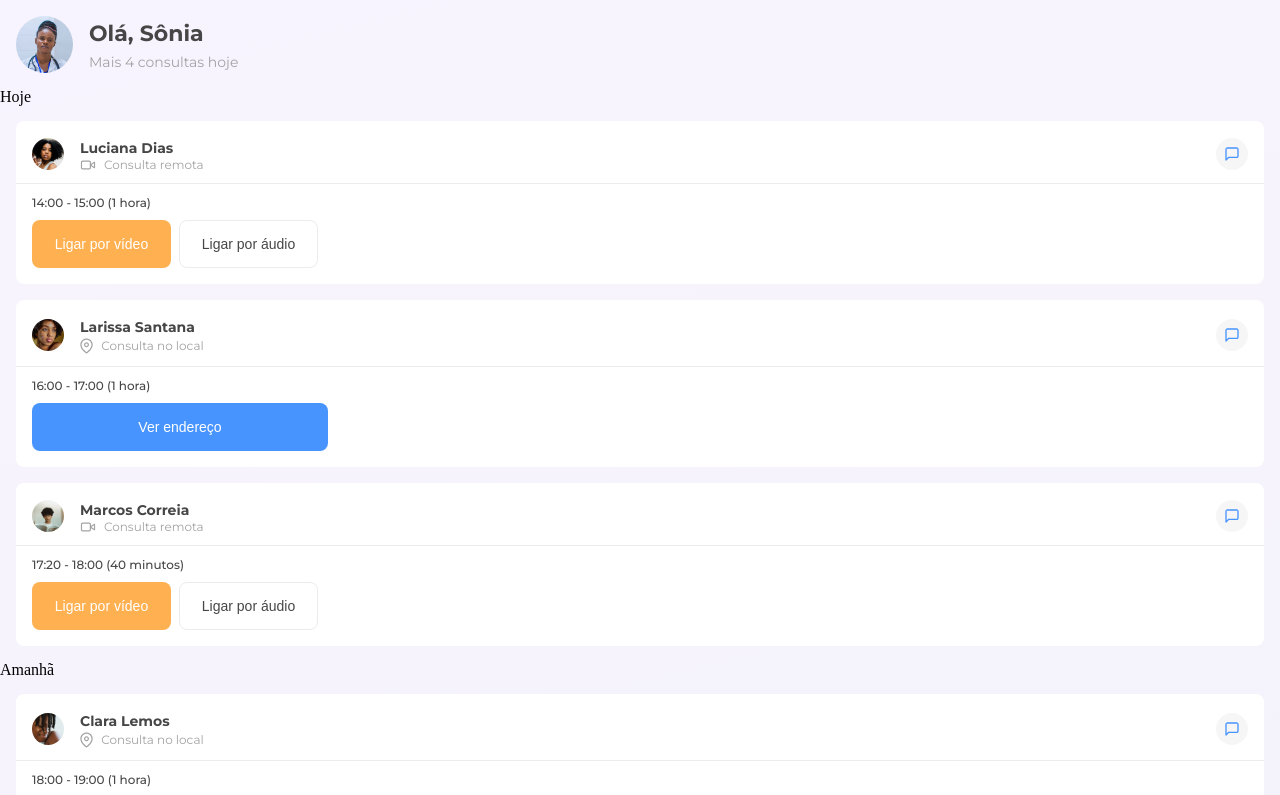
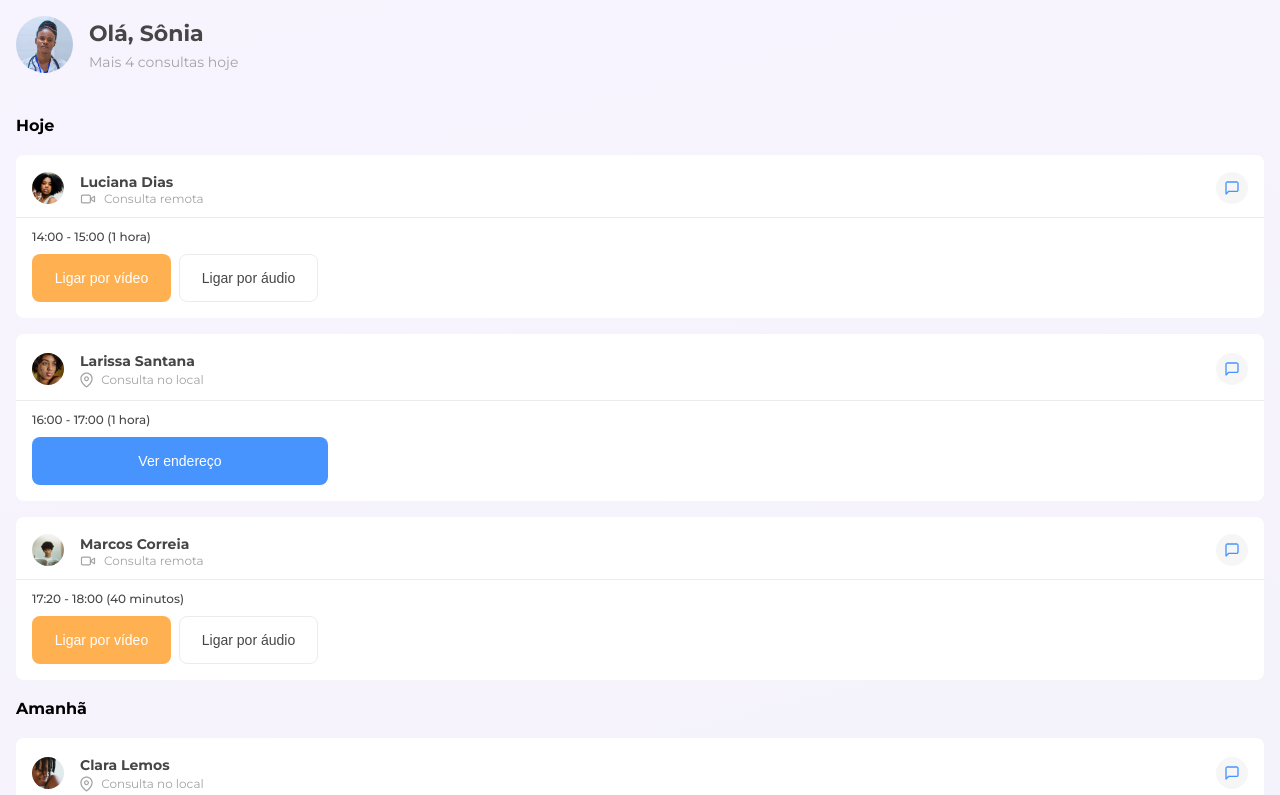
Before and after one commit to matheusgondra/7DaysOfCode-Responsividade, a React (Vite) app: page / in a window 1280 px wide. Shown: the top 795 px of the page. Built offline with nearby package versions, Linux system fonts and the light colour scheme.

Commit message:
Finalizando o componente de lista de consultas

```diff
--- a/src/App.css
+++ b/src/App.css
@@ -10,4 +10,5 @@
 
 #container {
 	background: linear-gradient(165.96deg, #F8F4FF 0%, #EFF0F4 100%);
+	font-family: "Montserrat", sans-serif;
 }
--- a/src/components/Header/style.css
+++ b/src/components/Header/style.css
@@ -2,7 +2,6 @@
 	display: flex;
 	align-items: center;
 	column-gap: 1rem;
-	font-family: 'Montserrat', sans-serif;
 }
 
 .container {
--- a/src/components/QueriesList/componensts/Querie/style.css
+++ b/src/components/QueriesList/componensts/Querie/style.css
@@ -1,7 +1,6 @@
 .card {
 	background-color: var(--color-white);
 	padding: 1rem;
-	font-family: "Montserrat", sans-serif;
 	margin: 1rem;
 	border-radius: 8px;
 }
--- a/src/components/QueriesList/index.jsx
+++ b/src/components/QueriesList/index.jsx
@@ -4,13 +4,14 @@ import LucianaPhoto from "../../assets/images/perfil-2.jpg";
 import LarissaPhoto from "../../assets/images/perfil-3.jpg";
 import MarcosPhoto from "../../assets/images/perfil-4.jpg";
 import ClaraPhoto from "../../assets/images/perfil-5.jpg";
+import "./style.css";
 
 
 function QueriesList() {
 	return (
-		<section>
+		<section className="queries-container">
 			<div>
-				<span>Hoje</span>
+				<span className="date">Hoje</span>
 				<Query
 					name="Luciana Dias"
 					time="14:00 - 15:00 (1 hora)"
@@ -31,7 +32,7 @@ function QueriesList() {
 				/>
 			</div>
 			<div>
-				<span>Amanhã</span>
+				<span className="date">Amanhã</span>
 				<Query
 					name="Clara Lemos"
 					time="18:00 - 19:00 (1 hora)"
@@ -58,7 +59,7 @@ function QueriesList() {
 				/>
 			</div>
 			<div>
-				<span>Quarta-feira</span>
+				<span className="date">Quarta-feira</span>
 				<Query
 					name="Clara Lemos"
 					time="18:00 - 19:00 (1 hora)"
--- /dev/null
+++ b/src/components/QueriesList/style.css
@@ -0,0 +1,10 @@
+.queries-container {
+	margin-top: 1.5rem;
+}
+
+.date {
+	margin: 0 1rem;
+	font-weight: 700;
+	font-size: 1rem;
+	line-height: 1.625rem;
+}
```
